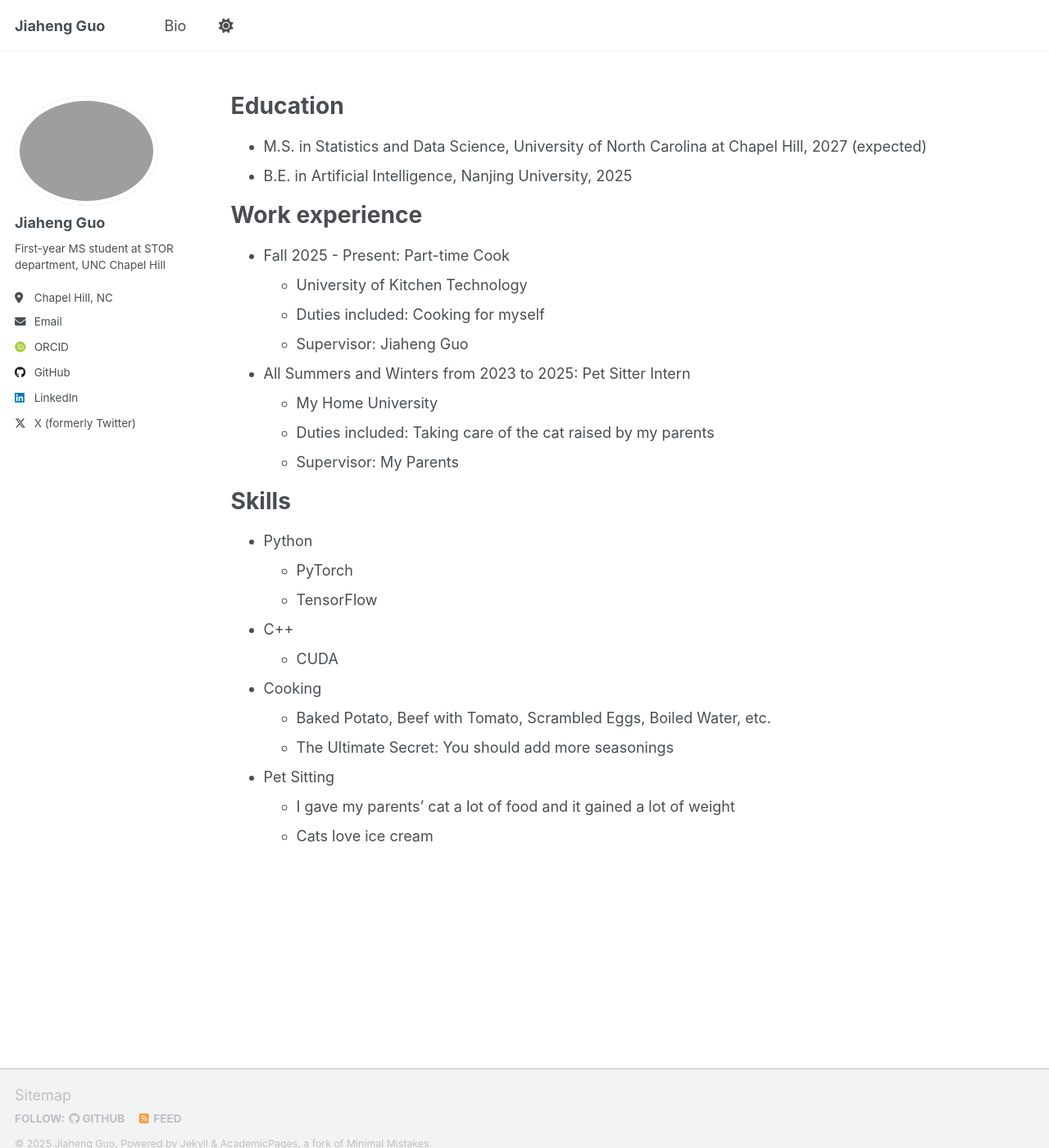
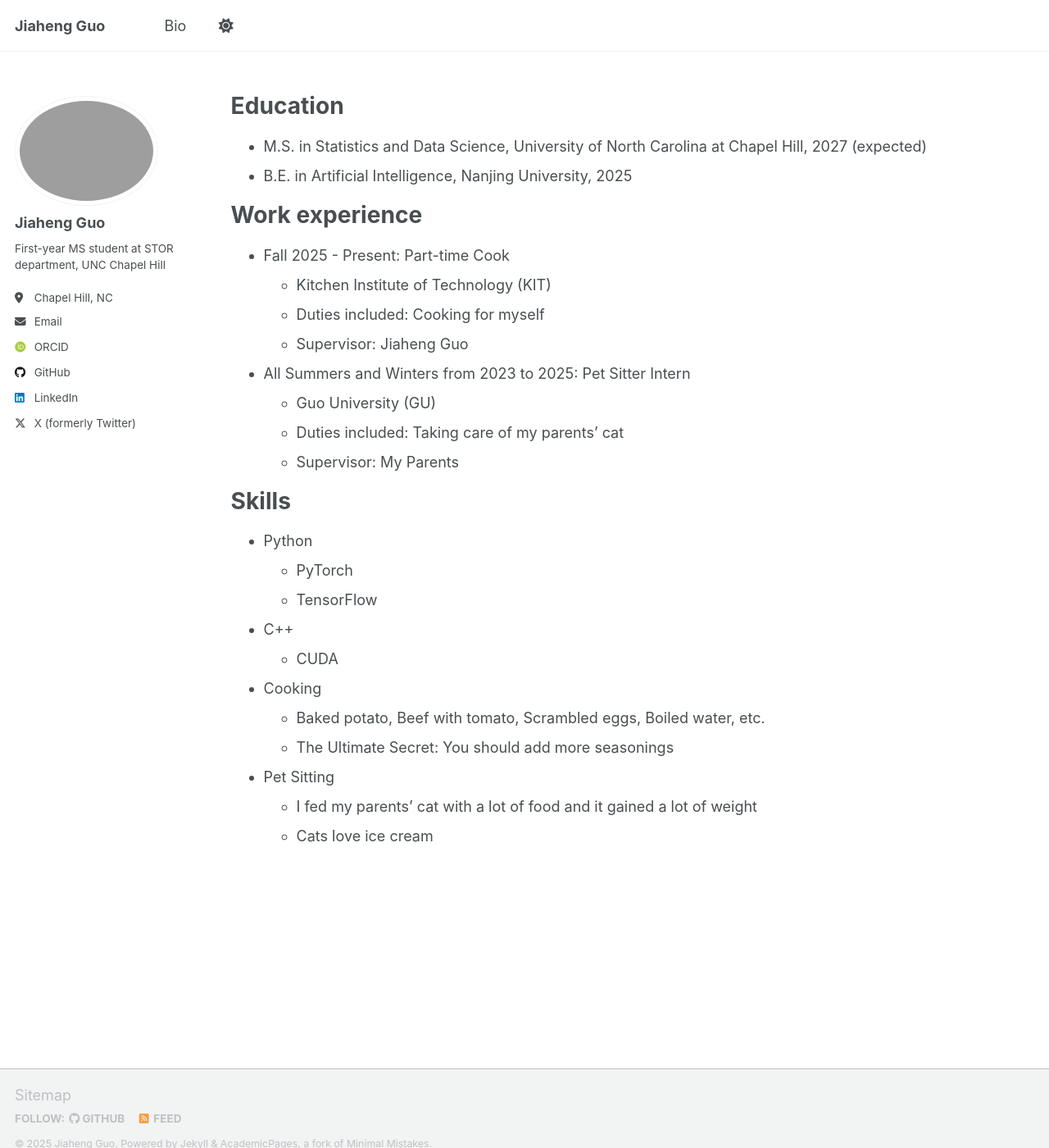
Before and after one commit to jiaheng-guo/jiaheng-guo.github.io, a Jekyll site: the page built from _pages/cv.md, in a window 1280 px wide and 1400 px high. Shown: the whole window at 82% size. Built offline with Jekyll 4.4.1, drawn with Linux system fonts in a browser that asks for light colours; some web fonts are replaced; a script that is not in the unit is left out.

Commit message:
regular update

```diff
--- a/_pages/cv.md
+++ b/_pages/cv.md
@@ -32,13 +32,13 @@ Work experience
   * Supervisor: Professor Git -->
 
 * Fall 2025 - Present: Part-time Cook
-  * University of Kitchen Technology
+  * Kitchen Institute of Technology (KIT)
   * Duties included: Cooking for myself
   * Supervisor: Jiaheng Guo
 
 * All Summers and Winters from 2023 to 2025: Pet Sitter Intern
-  * My Home University
-  * Duties included: Taking care of the cat raised by my parents
+  * Guo University (GU)
+  * Duties included: Taking care of my parents' cat
   * Supervisor: My Parents
 
 Skills
@@ -51,11 +51,11 @@ Skills
   * CUDA
 
 * Cooking
-  * Baked Potato, Beef with Tomato, Scrambled Eggs, Boiled Water, etc.
+  * Baked potato, Beef with tomato, Scrambled eggs, Boiled water, etc.
   * The Ultimate Secret: You should add more seasonings
 
 * Pet Sitting
-  * I gave my parents' cat a lot of food and it gained a lot of weight
+  * I fed my parents' cat with a lot of food and it gained a lot of weight
   * Cats love ice cream
 
 <!-- Publications
```
